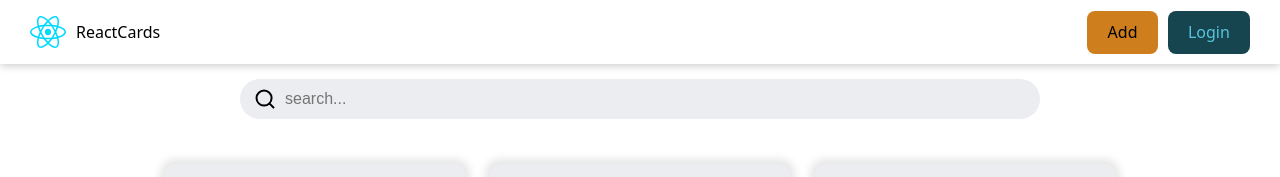
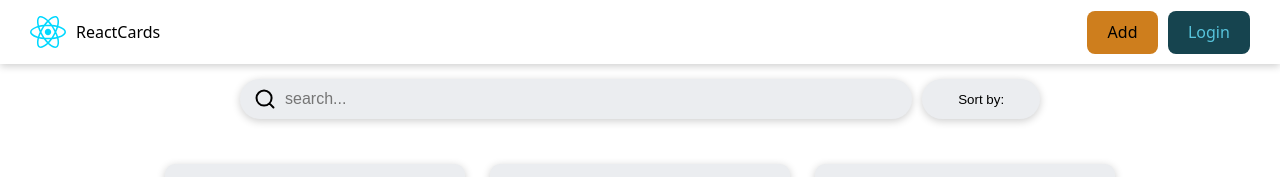
Before and after one commit to swixxs/react_js-cards, a React (Vite) app: page / in a window 1280 px wide. Shown: the top 177 px of the page. Built offline with nearby package versions, Linux system fonts and the light colour scheme; data requests are answered from the project's data file.

Commit message:
upd style, sort logic

```diff
--- a/src/components/QuestionCard/QuestionCard.module.css
+++ b/src/components/QuestionCard/QuestionCard.module.css
@@ -12,11 +12,11 @@
   color: var(--text-color);
   background-color: var(--card-bg-color);
   border-radius: 10px;
-  box-shadow: 0 0 8px 5px rgba(0, 0, 0, 0.1);
+  /* box-shadow: 0 0 8px 5px rgba(0, 0, 0, 0.1); */
+  box-shadow: 0 2px 8px 0 rgba(0, 0, 0, .2);
 
   button {
     align-self: flex-end;
-
   }
 }
 
--- a/src/components/SearchInput/SearchInput.module.css
+++ b/src/components/SearchInput/SearchInput.module.css
@@ -5,6 +5,7 @@
 
   border-radius: 20px;
   background-color: var(--card-bg-color);
+  box-shadow: 0 2px 8px 0 rgba(0, 0, 0, .2);
 }
 
 .searchInput {
--- a/src/components/icons.jsx
+++ b/src/components/icons.jsx
@@ -5,10 +5,10 @@
         d="M14.386 14.386l4.0877 4.0877-4.0877-4.0877c-2.9418 2.9419-7.7115 2.9419-10.6533 0-2.9419-2.9418-2.9419-7.7115 0-10.6533 2.9418-2.9419 7.7115-2.9419 10.6533 0 2.9419 2.9418 2.9419 7.7115 0 10.6533z"
         stroke="currentColor"
         fill="none"
-        stroke-width="2"
-        fill-rule="evenodd"
-        stroke-linecap="round"
-        stroke-linejoin="round"
+        strokeWidth="2"
+        fillRule="evenodd"
+        strokeLinecap="round"
+        strokeLinejoin="round"
       ></path>
     </svg>
   );
--- a/src/pages/HomePage/HomePage.jsx
+++ b/src/pages/HomePage/HomePage.jsx
@@ -1,4 +1,4 @@
-import { useState, useEffect } from "react";
+import { useState, useEffect, useMemo } from "react";
 import { QuestionCardList } from "../../components/QuestionCardList";
 import { Loader } from "../../components/Loader";
 import { API_URL } from "../../constants";
@@ -9,6 +9,7 @@
 export const HomePage = () => {
   const [questions, setQuestions] = useState([]);
   const [searchValue, setSearchValue] = useState("");
+  const [sortSelectValue, setSortSelectValue] = useState("");
 
   const [getQuestions, isLoading, error] = useFetch(async (url) => {
     const response = await fetch(`${API_URL}/${url}`);
@@ -18,23 +19,41 @@
     return questions;
   });
 
+  const cards = useMemo(() => {
+    return questions.filter((d) => d.question.toLowerCase().includes(searchValue.trim().toLocaleLowerCase()));
+  }, [questions, searchValue]);
+
   useEffect(() => {
-    getQuestions("react");
-  }, []);
+    getQuestions(`react?${sortSelectValue}`);
+  }, [sortSelectValue]);
 
   const onSearchValueHandler = (e) => {
     setSearchValue(e.target.value);
+  };
+  const onSortSelectChagneHandler = (e) => {
+    setSortSelectValue(e.target.value);
   };
 
   return (
     <>
       <div className={cls.controlsContainer}>
         <SearchInput value={searchValue} onChange={onSearchValueHandler} />
+
+        <select value={sortSelectValue} onChange={onSortSelectChagneHandler} className={cls.select}>
+          <option value="">Sort by:</option>
+          <hr />
+          <option value="_sort=level">Level ASC</option>
+          <option value="_sort=-level">Level DESC</option>
+          <option value="_sort=completed">Completed ASC</option>
+          <option value="_sort=-completed">Completed DESC</option>
+        </select>
       </div>
 
       {isLoading && <Loader />}
-      {error && <p>${error}</p>}
-      <QuestionCardList cards={questions} />
+      {error && <p>{error}</p>}
+      {cards.length === 0 && <p className={cls.noCardsInfo}>No cards...</p>}
+
+      <QuestionCardList cards={cards} />
     </>
   );
 };
--- a/src/pages/HomePage/HomePage.module.css
+++ b/src/pages/HomePage/HomePage.module.css
@@ -1,5 +1,5 @@
 .controlsContainer {
-  display: center;
+  display: flex;
   align-items: center;
   justify-content: center;
   width: 100%;
@@ -9,3 +9,29 @@
   padding: 15px 0;
   gap: 10px;
 }
+
+.noCardsInfo {
+  width: fit-content;
+  margin: 20px auto;
+}
+
+.select {
+  text-align: center;
+  width: 140px;
+  height: 40px;
+  border-radius: 20px;
+  border: none;
+  outline: none;
+  cursor: pointer;
+  appearance: inherit;
+  background-color: var(--card-bg-color);
+  box-shadow: 0 2px 8px 0 rgba(0, 0, 0, .2);
+  color: var(--text-color);
+  flex-grow: 1;
+}
+
+@media (max-width: 576px){
+  .controlsContainer {
+    flex-wrap: wrap-reverse;
+  }
+}
```
